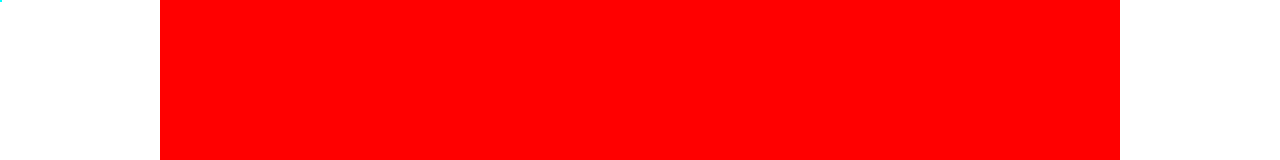
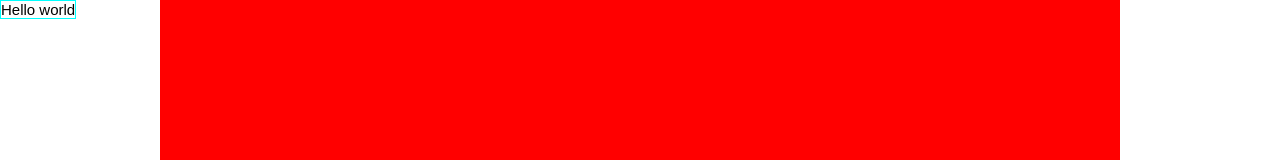
Before and after one commit to nastyakosarieva/lesson_5, a plain HTML site: page index.html in a window 1280 px wide. Shown: the top 160 px of the page. Drawn offline with Linux system fonts and the light colour scheme.

Commit message:
Second Commit

```diff
--- a/index.html
+++ b/index.html
@@ -7,7 +7,7 @@
 </head>
 <body>
 <div class='parent'>
-    <div class="child"></div>
+    <div class="child">Hello world</div>
 </div>
 </body>
 </html>
```
